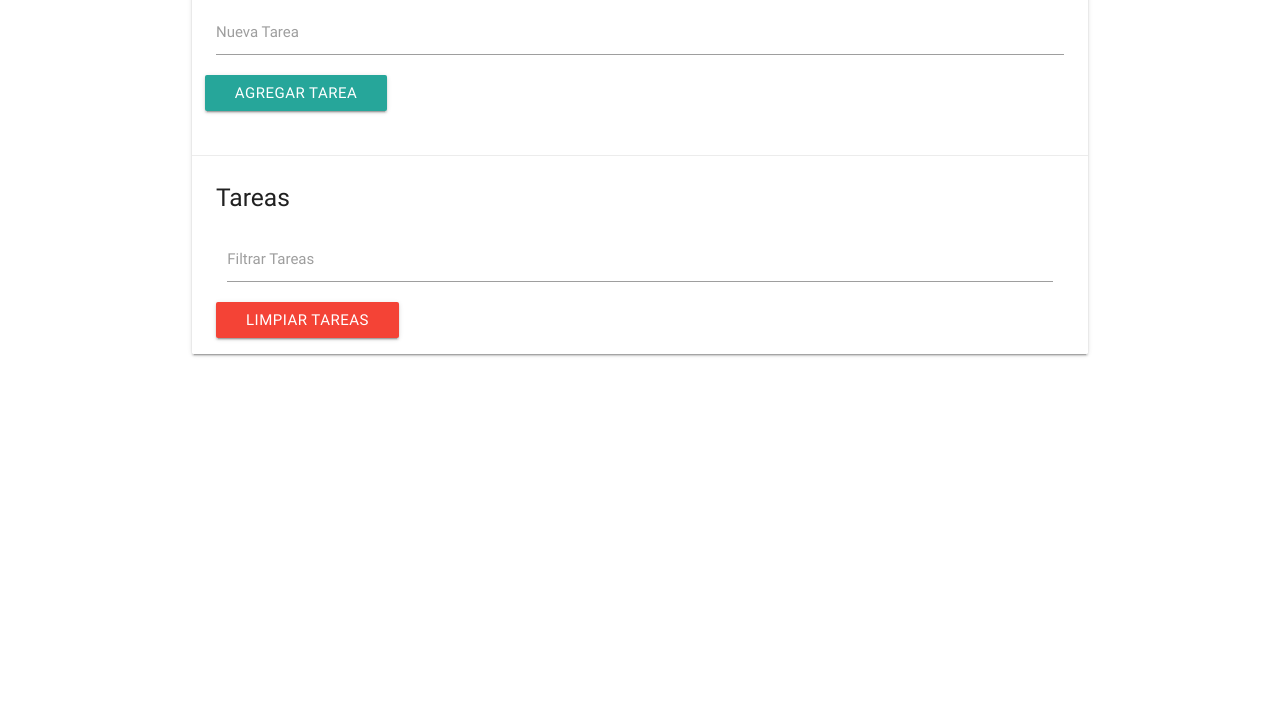
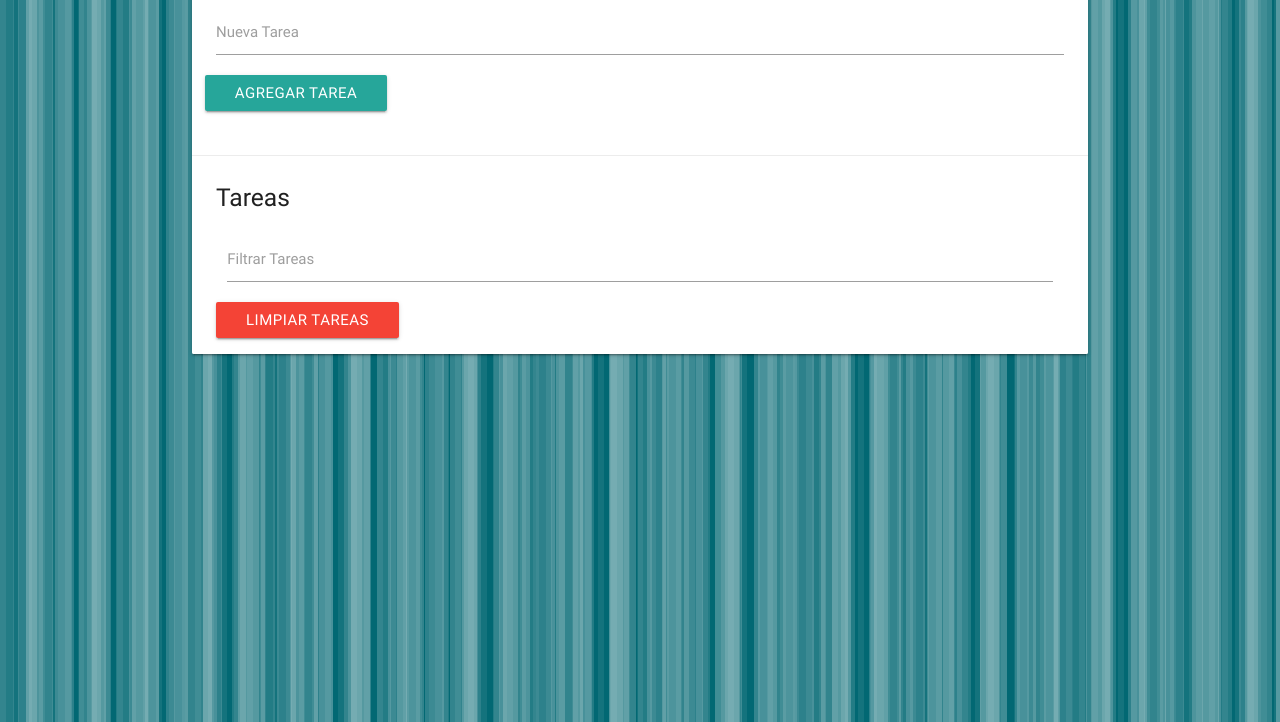
Before and after one commit to elPoeta/listadetareas, a plain HTML site: page index.html in a window 1280 px wide. Shown: the part 78-800 px from the top of the page. Drawn offline with nearby package versions, Linux system fonts and the light colour scheme.

Commit message:
Agregado background al body

```diff
--- a/index.html
+++ b/index.html
@@ -15,13 +15,13 @@
     <title>Lista de Tareas</title>
 </head>
 
-<body>
+<body id="fondo-body">
     <div class="container">
         <div class="row">
             <div class="col s12">
                 <div id="main" class="card">
                     <div class="card-content">
-                        <span class="card-title">Lista de Tareas</span>
+                        <span class="card-title ">Lista de Tareas</span>
                         <div class="row">
                             <form id="tarea-form">
                                 <div class="input-field col s12">
--- a/style.css
+++ b/style.css
@@ -1,3 +1,9 @@
 .material-icons.rojo {
     color: rgb(196, 7, 7);
 }
+
+#fondo-body {
+    background-color: #026873;
+    background-image: linear-gradient(90deg, rgba(255, 255, 255, .07) 50%, transparent 50%), linear-gradient(90deg, rgba(255, 255, 255, .13) 50%, transparent 50%), linear-gradient(90deg, transparent 50%, rgba(255, 255, 255, .17) 50%), linear-gradient(90deg, transparent 50%, rgba(255, 255, 255, .19) 50%);
+    background-size: 13px, 29px, 37px, 53px;
+}
```
